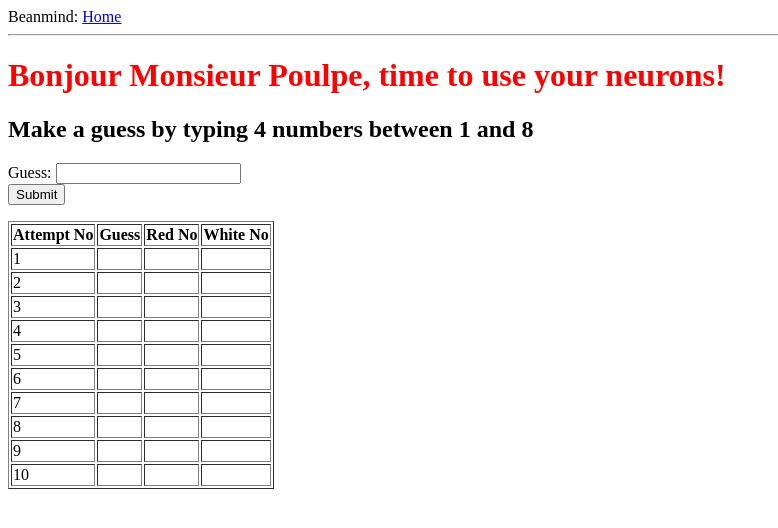
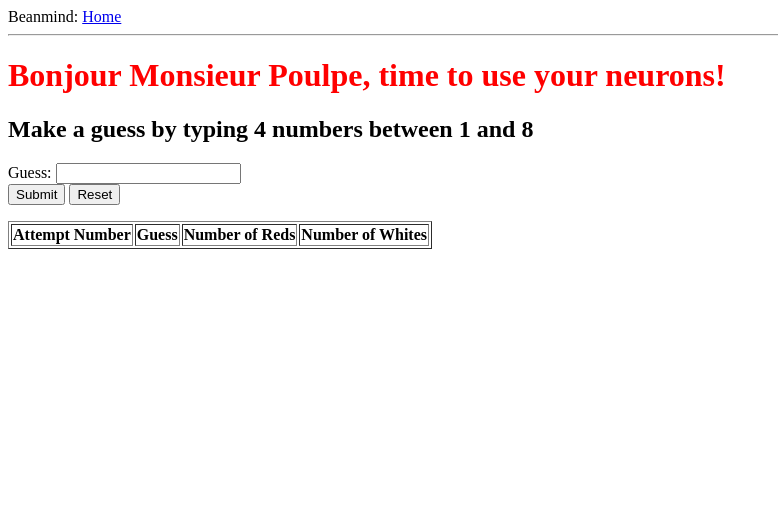
Before and after one commit to beanmind/beanmind, a Flask app: page / in a window 1280 px wide. Shown: the top 528 px of the page, without its empty margins (0-778 px from the left). Run offline with Flask 2, Linux system fonts and the light colour scheme; lists and menus that the app fills with data are empty.

Commit message:
last one working

```diff
--- a/app/templates/index.html
+++ b/app/templates/index.html
@@ -17,10 +17,12 @@
     <div id="wrapper">
 		<div id="inputs">
 			<form name="input" action="/index" method="post">
-				<h2> Make a guess by typing 4 numbers between 1 and 8 </h2>
+				<h2>  Make a guess by typing 4 numbers between 1 and 8 </h2>
 				Guess: <input type="text" name="Guess" value=""><br/>
-
+                <tr>
+                </tr>
 				<input type="submit" value="Submit">
+                <input type="reset" value="Reset">
 			</form>
 		</div>
 	</div>
@@ -28,73 +30,25 @@
         <table border="1px">
             <thead>
                 <tr>
-                    <th>Attempt No</th>
-                    <th>Guess </th>
-                    <th>Red No </th>
-                    <th>White No</th>
+                    <th> Attempt Number</th>
+                    <th> Guess </th>
+                    <th> Number of Reds </th>
+                    <th> Number of Whites</th>
                 </tr>
             </thead>
             <tbody>
+                {% for attempt_num in attempt_number %}
+
                 <tr>
-                    <td>1</td>
-                    <td> {{a1}} </td>
-                    <td> {{red_num}}</td>
-                    <td> {{whith_num}}</td>
+                    <td>{{ generalist[attempt_num][0] }}</td>
+                    <td>{{ generalist[attempt_num][1] }}</td>
+                    <td>{{ generalist[attempt_num][2] }}</td>
+                    <td>{{ generalist[attempt_num][3] }}</td>
+
                 </tr>
-                <tr>
-                    <td>2</td>
-                    <td>{{a2}}</td>
-                    <td> {{red_num}}</td>
-                    <td> {{whith_num}}</td>
-                </tr>
-                <tr>
-                    <td>3</td>
-                    <td>{{a3}}</td>
-                    <td> {{red_num}}</td>
-                    <td> {{whith_num}}</td>
-                </tr>
-                <tr>
-                    <td>4</td>
-                    <td>{{a4}}</td>
-                    <td> {{red_num}}</td>
-                    <td> {{whith_num}}</td>
-                </tr>
-                <tr>
-                    <td>5</td>
-                    <td>{{a5}}</td>
-                    <td> {{red_num}}</td>
-                    <td> {{whith_num}}</td>
-                </tr>
-                <tr>
-                    <td>6</td>
-                    <td>{{a6}}</td>
-                    <td> {{red_num}}</td>
-                    <td> {{whith_num}}</td>
-                </tr>
-                <tr>
-                    <td>7</td>
-                    <td>{{a7}}</td>
-                    <td> {{red_num}}</td>
-                    <td> {{whith_num}}</td>
-                </tr>
-                <tr>
-                    <td>8</td>
-                    <td>{{a8}}</td>
-                    <td> {{red_num}}</td>
-                    <td> {{whith_num}}</td>
-                </tr>
-                <tr>
-                    <td>9</td>
-                    <td>{{a9}}</td>
-                    <td> {{red_num}}</td>
-                    <td> {{whith_num}}</td>
-                </tr>
-                <tr>
-                    <td>10</td>
-                    <td>{{a10}}</td>
-                    <td> {{red_num}}</td>
-                    <td> {{whith_num}}</td>
-                </tr>
+                {% endfor%}
+
+
             </tbody>
         </table>
     </div>
--- a/app/views.py
+++ b/app/views.py
@@ -24,6 +24,9 @@ def list_to_string2(Thelist):
 def string2_to_list(Thestring2):
     Thestring2 = map(int,Thestring2.split(","))
     return Thestring2
+
+#def display_list_guess(list_guess):
+#   a1= list_guess[0], a2= list_guess[1], a3= list_guess[2], a4= list_guess[3], a5= list_guess[4], a6= list_guess[5], a7= list_guess[6], a8= list_guess[7], a9= list_guess[8], a10= list_guess[9]
 
 def set_cookies(respExit, r, list_guess, list_red, list_white):
     respExit.set_cookie('red', '', expires=0)
@@ -95,6 +98,13 @@ def index():
 
     # get guess
     guess = request.form['Guess']
+    #if guess.isdigit():
+    #  if int(niveau)==1 or int(niveau)==2 or int(niveau)==3 or int(niveau)==4:
+    #   else:
+    #  return render_template("index.html",
+    #     title = 'Home', error typing = "Please read carefully:"
+    #     )
+
 
     print Secret
     print guess
@@ -167,29 +177,41 @@ def index():
     print list_red
     print list_white
 
+    attempt_number = range(1,11)
+    attempt_num = range(0,10)
+    print attempt_number
+    generalist = []
+    for i in range(0,10):
+        generalist.append([attempt_number[i], list_guess[i], list_red[i], list_white[i]])
+        print generalist
+
     if red == 0 and white == 0:
-        respExit = make_response (render_template("index.html",
-        title = 'Beanmind', a1= list_guess[0], a2= list_guess[1], a3= list_guess[2], a4= list_guess[3], a5= list_guess[4], a6= list_guess[5], a7= list_guess[6], a8= list_guess[7], a9= list_guess[8], a10= list_guess[9], red_num = red, white_num = white, first = " Ca m'est saucisson mais quand meme, t'es trop nul! You've got nothing. Try again"
+        respExit = make_response(render_template("index.html",
+        title = 'Beanmind',attempt_number = attempt_num, generalist = generalist, first = " Ca m'est saucisson mais quand meme, t'es trop nul! You've got nothing. Try again"
         ))
         set_cookies(respExit, r, list_guess,list_red, list_white)
         return respExit
     elif red == 0 and white == 1 or red==0 and white == 2:
-        respExit = make_response ( render_template("index.html",
-        title = 'Beanmind', a1= list_guess[0], a2= list_guess[1], a3= list_guess[2], a4= list_guess[3], a5= list_guess[4], a6= list_guess[5], a7= list_guess[6], a8= list_guess[7], a9= list_guess[8], a10= list_guess[9],first = " Das Leben ist kein Ponyhof, you've got", second ='red and', third = 'white'  ))
+        respExit = make_response( render_template("index.html",
+        title = 'Beanmind', attempt_number = attempt_num, generalist = generalist, first = " Das Leben ist kein Ponyhof, you've got", red_number = red, second ='red and', white_number = white, third = 'white.'
+        ))
         set_cookies(respExit, r, list_guess,list_red, list_white)
         return respExit
     elif red == 2:
         respExit = make_response ( render_template("index.html",
-        title = 'Beanmind', first = " Getting better! You've got", second ='red and', third = 'white', a1= list_guess[0], a2= list_guess[1], a3= list_guess[2], a4= list_guess[3], a5= list_guess[4], a6= list_guess[5], a7= list_guess[6], a8= list_guess[7], a9= list_guess[8], a10= list_guess[9] ))
+        title = 'Beanmind', attempt_number = attempt_num, generalist = generalist, first = " Getting better! You've got", red_number = red, second ='red and', white_number = white, third = 'white.'
+        ))
         set_cookies(respExit, r, list_guess,list_red, list_white)
         return respExit
     elif red == 3:
         respExit = make_response ( render_template("index.html",
-        title = 'Beanmind', first = " Almost. ALMOST! You've got", second ='red and',third ='white!' , a1= list_guess[0], a2= list_guess[1], a3= list_guess[2], a4= list_guess[3], a5= list_guess[4], a6= list_guess[5], a7= list_guess[6], a8= list_guess[7], a9= list_guess[8], a10= list_guess[9] ))
+        title = 'Beanmind', attempt_number = attempt_num, generalist = generalist, first = " Almost. ALMOST! You've got", red_number = red, second ='red and', white_number = white, third ='white!'
+        ))
         set_cookies(respExit, r, list_guess,list_red, list_white)
         return respExit
     else:
         respExit = make_response ( render_template("index.html",
-        title = 'Beanmind', first = " You've got",second ='red and',third ='white', a1= list_guess[0], a2= list_guess[1], a3= list_guess[2], a4= list_guess[3], a5= list_guess[4], a6= list_guess[5], a7= list_guess[6], a8= list_guess[7], a9= list_guess[8], a10= list_guess[9] ))
+        title = 'Beanmind', attempt_number = attempt_num, generalist = generalist, first = " You've got", red_number = red, second ='red and', white_number = white, third ='white.'
+        ))
         set_cookies(respExit, r, list_guess,list_red, list_white)
         return respExit
```
